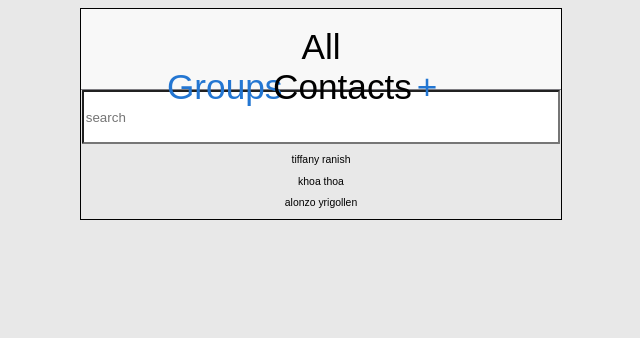
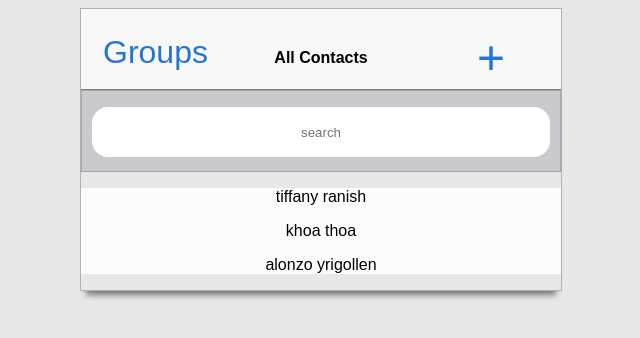
Before and after one commit to geekwise-jennifer-tablett/old-addressbook, a plain HTML site: page index.html in a window 1280 px wide. Shown: the whole page, without its empty margins (319-959 px from the left). Drawn offline with Linux system fonts and the light colour scheme.

Commit message:
more css

```diff
--- a/css/main.css
+++ b/css/main.css
@@ -1,6 +1,5 @@
 body{
     text-align:center;
-    font-size:65.2%;
     font-family: 'Karla', sans-serif;
     background-color:#e8e8e8;
 }
@@ -10,38 +9,40 @@ body{
     margin:0 auto;
     height:auto;
     width:30rem;
-    border:1px solid #000000;
+    border:1px solid #b1b0b2;
+    box-shadow: 0 10px 6px -6px #777;
 }
 #top_div{
 
     height:5rem;
     width:100%;
-    font-size:2.2rem;
+    font-size:1rem;
     border-bottom: 1px solid #7E7D82;
     background-color:#f8f8f8;
 }
-search_input_container{
-    height:4rem;
-    width:100%;
-    border-bottom:solid 1px #a7a7a7;
+#search_input_container{
+    height:5rem;
+    width:99.6%;
+    border:solid 1px #a7a7a7;
     background-color:#cac9ce;
 }
 
 #search_display{
+    margin-top:1rem;
     height:3rem;
-    width:98%;
-    border-radius:1px;
+    width:95%;
+    text-align: center;
+    border-radius:1rem;
+    border:none;
 }
-contactlist_container{
-    height:auto;
+#contactlist{
+    margin:0;
+    height:100%;
     width:100%;
+    background-color:#fcfcfc;
 
 }
-#list{
-   height:5rem;
-   width:100%;
-   background-color: pink;
-}
+
 
 /*inside top_div*/
 #group_div{
@@ -51,6 +52,8 @@ contactlist_container{
     display:inline-block;
     position: relative;
     top:.8rem;
+    left:-4rem;
+    font-size:2rem;
     line-height:2.5rem;
     text-align: center;
     color:#2376d2;
@@ -63,6 +66,8 @@ contactlist_container{
     display:inline-block;
     position: relative;
     top:.8rem;
+    font-size:1rem;
+    font-weight: bold;
     line-height:2.5rem;
     text-align: center;
 }
@@ -72,7 +77,9 @@ contactlist_container{
     width:6rem;
     display:inline-block;
     position: relative;
-    top:.8rem;
+    top:1.5rem;
+    left:4rem;
+    font-size:3rem;
     line-height:2.5rem;
     text-align: center;
     color:#2376d2;
```
